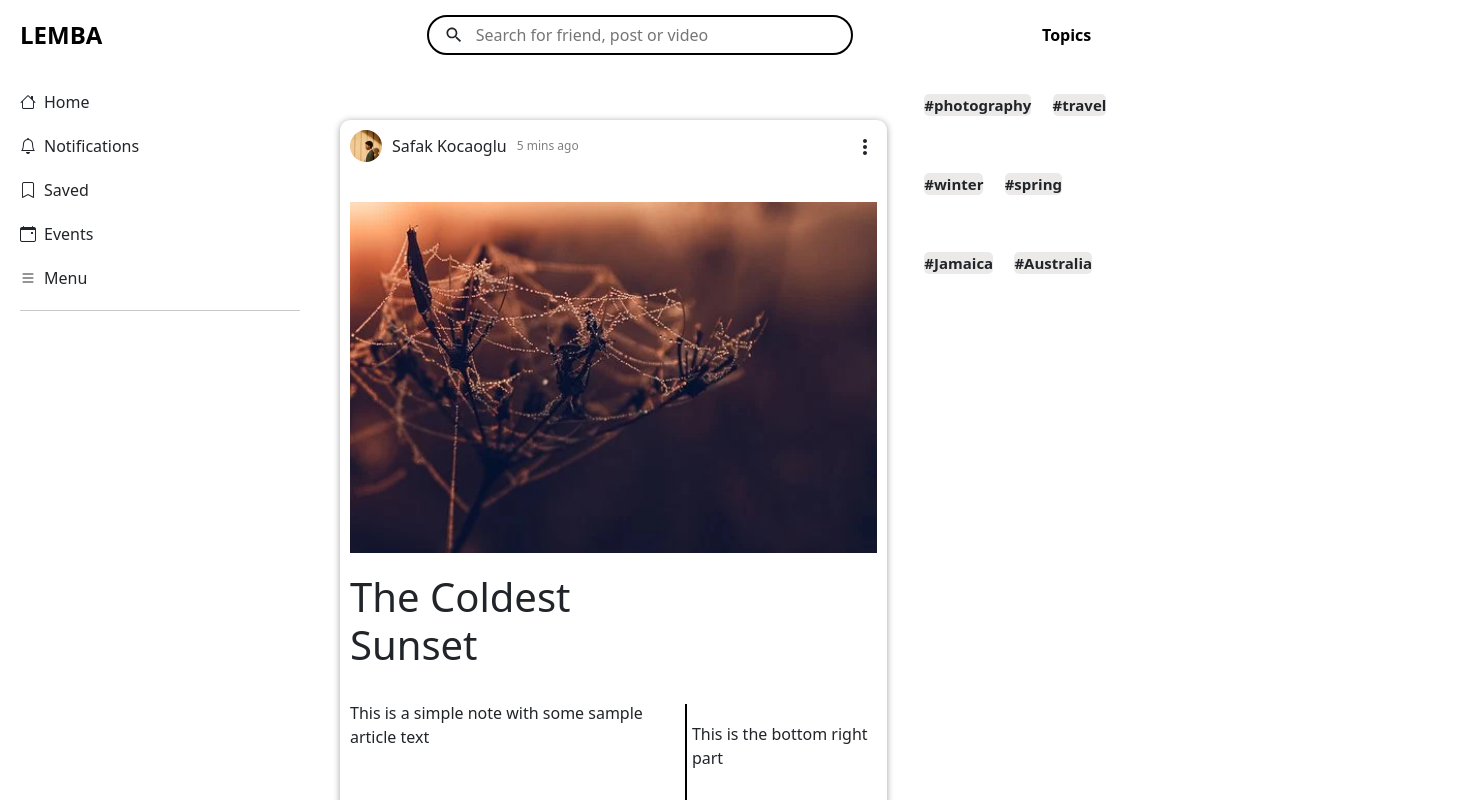
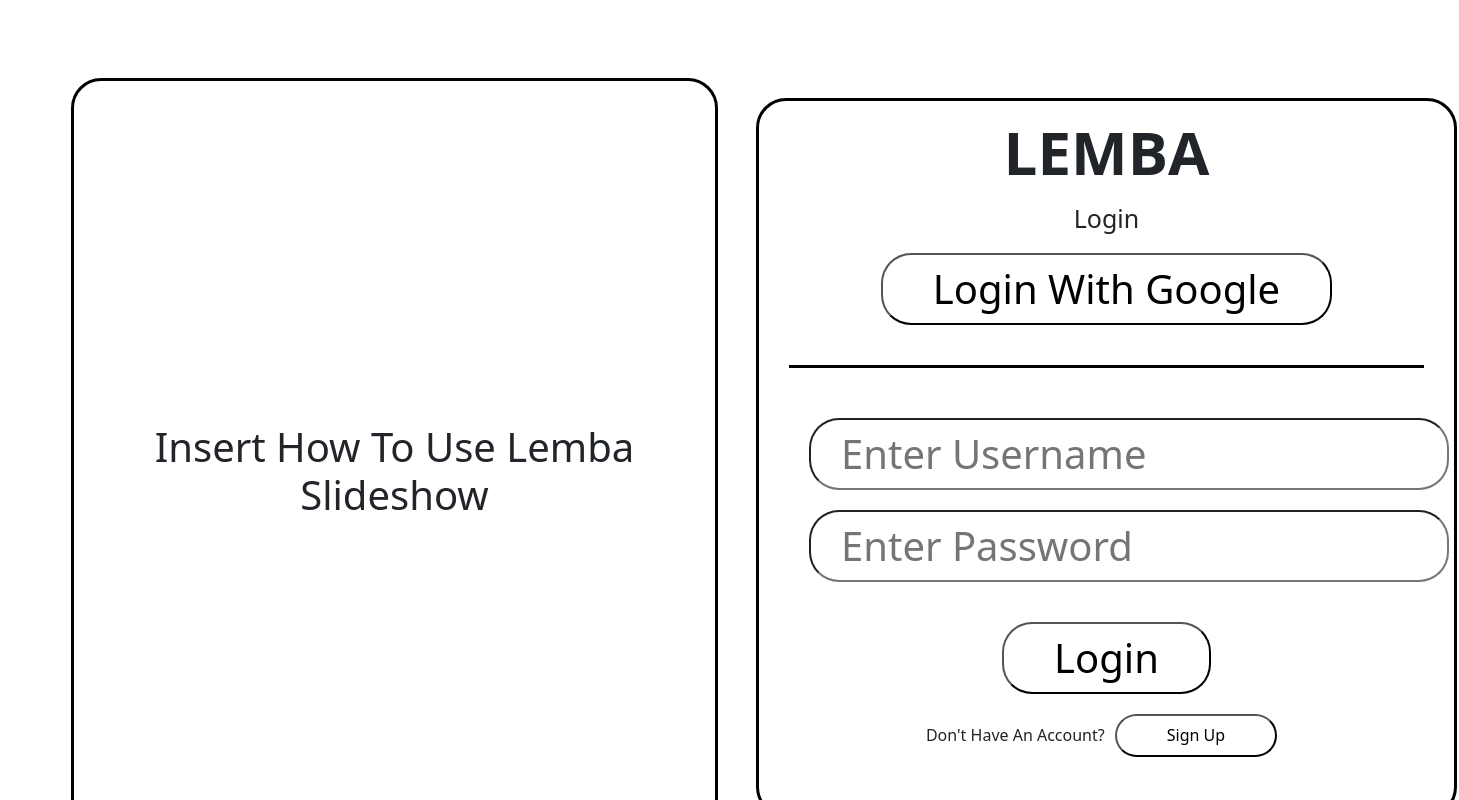
Before and after one commit to Dali918/lemba, a React (Create React App) app in the folder client/: page / in a window 1280 px wide. Shown: the top 800 px of the page, 1459 px wide, since content can reach past the window. Built offline with nearby package versions, Linux system fonts and the light colour scheme.

Commit message:
Login page added (#19)
* Added login page from Elizabeth Palacios' pull request due to some merge conflicts.

```diff
--- a/client/src/index.js
+++ b/client/src/index.js
@@ -8,13 +8,14 @@ import 'bootstrap/dist/css/bootstrap.css';
 import 'bootstrap-icons/font/bootstrap-icons.css';
 import Home from './pages/home_feed/Home';
 import Profile from './pages/profile/Profile';
-
+import Login from './pages/login/login'
 
 const root = ReactDOM.createRoot(document.getElementById('root'));
 root.render(
   <React.StrictMode>
     {/* <App /> */}
-    <Home/>
+    {/* <Home/> */}
+    <Login></Login>
     {/* <NotePage></NotePage> */}
     {/* <Profile/> */}
   </React.StrictMode>
--- /dev/null
+++ b/client/src/pages/login/login.css
@@ -0,0 +1,87 @@
+.Rectangle1{
+    box-sizing: border-box;
+
+    position: absolute;
+    width:647px;
+    height: 786px;
+    left: 71px;
+    top: 78px;
+
+    background: #fff;
+    border : 3px solid #000;
+    border-radius: 30px;
+    text-align: center;
+    align-items: center;
+
+
+    display : flex;
+    flex-direction : row;
+
+}
+
+.Rectangle2{
+    box-sizing: border-box;
+
+    position: absolute;
+    width: 701px;;
+    height: 719px;
+    left: 756px;
+    top: 98px;
+
+    background: #fff;
+    border : 3px solid #000;
+    border-radius: 30px;
+
+
+    display : flex;
+    flex-direction : row;
+    display: inline-block;
+    text-align: center;
+
+
+
+
+}
+
+.LEMBA {
+    margin: 15px;
+    font-size: 60px;
+    font-weight: 700;
+
+
+}
+
+.Login {
+    font-size: large;
+    margin: 10px;
+    font-size: 25px;
+}
+
+.Line{
+    border-top: 3px solid black;
+    margin:30px;
+}
+
+.SignUp{
+    font-size: 8px;
+}
+
+.Button{
+    background-color: white;
+    border-radius:30px;
+    padding: 10px 50px;
+    margin: 10px;
+
+}
+
+.Button:hover{
+    background-color:#000;
+    color:#fff;
+}
+
+.Form{
+    background-color: white;
+    border-radius:30px;
+    padding: 10px 30px;
+    margin: 10px;
+}
--- /dev/null
+++ b/client/src/pages/login/login.jsx
@@ -0,0 +1,76 @@
+import React from 'react';
+import './login.css';
+import '/node_modules/bootstrap/dist/css/bootstrap.min.css';
+
+function Login(){
+  return(
+    <div>
+
+      <h1 className='Rectangle1'>
+       Insert How To Use Lemba Slideshow
+      </h1>
+
+      <h1 className='Rectangle2'>
+        <h1 className="LEMBA">
+          LEMBA</h1>
+          <h3 className='Login'>
+            Login</h3>
+
+            <button type='button' className='Button'>Login With Google</button>{' '}
+            <h6 className="Line"> </h6>
+          <div className="Form">
+          <input  placeholder="Enter Username" className='Form'/>
+          <div>
+            <input placeholder='Enter Password' className='Form'>
+            </input>
+          </div>
+          </div>
+          <button type="button" className='Button'> Login </button>
+        <h6>
+          Don't Have An Account?
+          <button type="button" className='Button' data-bs-toggle="modal" data-bs-target="#exampleModal">
+  Sign Up
+</button>
+
+<div class="modal fade" id="exampleModal" tabindex="-1" aria-labelledby="exampleModalLabel" aria-hidden="true">
+  <div class="modal-dialog modal-lg">
+    <div class="modal-content rounded-5" >
+      <div>
+      <button type="button" class="btn-close" data-bs-dismiss="modal" aria-label="Close"></button>
+
+        <h1 class="modal-title fs-5" id="exampleModalLabel" className='LEMBA'>LEMBA</h1>
+
+      </div>
+      <div class="modal-body">
+        <h6>Sign Up</h6>
+        <button type="button" className='Button'> Sign Up With Google </button>
+
+
+
+      <h6 className="Line"> </h6>
+      <div>
+          <input  placeholder="Enter Email" className='Form'/>
+      </div>
+      <div>
+          <input placeholder='Enter First Name' className='Form'/>
+          <input placeholder='Enter First Name' className='Form'/>
+          <input placeholder='Enter New Username' className='Form'/>
+          <input placeholder='Enter New Password' className='Form'/>
+      </div>
+      <div>
+        <button type="button" className='Button'> Sign Up </button>
+        <h6>Already Have An Account? Login </h6>
+      </div>
+      </div>
+    </div>
+  </div>
+</div>
+</h6>
+
+
+  </h1>
+  </div>
+  );
+}
+
+export default Login;
```
